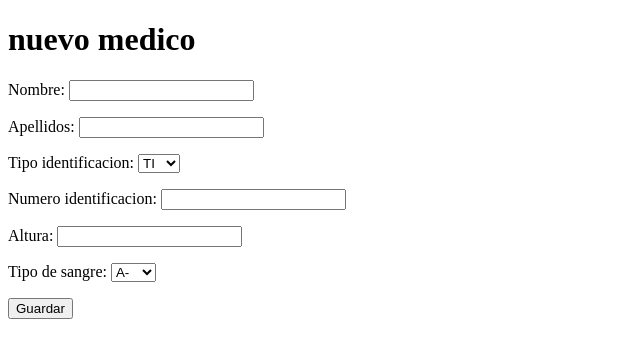
After one commit to MiguelCastro0905/citas_2826502, a Flask app: page /pacientes/create in a window 1280 px wide. The commit adds this page. Shown: the top 358 px of the page, without its empty margins (0-640 px from the left). Run offline with Flask 3, Linux system fonts and the light colour scheme.

Commit message:
formulario2.0

```diff
--- a/app/routes.py
+++ b/app/routes.py
@@ -22,6 +22,20 @@ def get_all_consultorios():
     consultorios = Consultorio.query.all()
     return render_template("consultorios.html" , consultorios=consultorios)
 
+@app.route("/consultorios/create", methods = ['GET','POST'])
+def create_consultorio():
+    if(request.method == 'GET'):
+        nc = []
+        return render_template("consultorio_form.html",
+                               numero = nc)
+
+    elif(request.method == 'POST'):
+
+            new_consultorio = Consultorio(numero = request.form ["nc"])
+            db.session.add(new_consultorio)
+            db.session.commit()
+            return "consultorio registrado"
+
 
 #crear ruta para traer el medico por id()
 @app.route("/medicos/<int:id>")
@@ -41,11 +55,41 @@ def get_paciente_by_id(id):
     return render_template("paciente.html",
                             pac = paciente)
 
+@app.route("/pacientes/create", methods = ['GET' , 'POST'] )
+def create_paciente():
+
+    if(request.method == 'GET'):
+        tipo_sangre = [
+            "A-",
+            "B+",
+            "O+",
+            "AB-"
+        ]
+        return render_template("paciente_form.html",
+                                tipo_sangre = tipo_sangre)
+
+    elif(request.method == 'POST'):
+            #cuando se presiona 'guardar'
+            #crear un objeto de tipo medico
+            new_paciente = Paciente(nombre = request.form["nombre"],
+                                apellidos = request.form["apellidos"],
+                                tipo_identificacion = request.form["ti"],
+                                numero_identificacion = request.form["ni"],
+                                altura = request.form["al"],
+                                tipo_sangre = request.form["ts"]
+                                )
+            #añadirlo a la sesion sqlalchemy
+            db.session.add(new_paciente)
+            db.session.commit()
+            return "paciente registrado"
+
 
 #ruta de consultorio
-#@app.route("/consultorios/<int:id>")
-#def get_consultorio_by_id(id):
-    #Consultorio =
+@app.route("/consultorios/<int:id>")
+def get_consultorio_by_id(id):
+    consultorio = Consultorio.query.get(id)
+    return render_template("consultorio.html",
+                            con = consultorio)
 
 
 #crear una ruta para crear nuevo medico
--- /dev/null
+++ b/app/templates/paciente_form.html
@@ -0,0 +1,43 @@
+<!DOCTYPE html>
+<html lang="en">
+<head>
+    <meta charset="UTF-8">
+    <meta name="viewport" content="width=, initial-scale=1.0">
+    <title>Document</title>
+</head>
+<body>
+
+    <h1> nuevo medico </h1>
+    <form method= "post" action="">
+        <p>Nombre: <input type="text"  name="nombre"  /> </p>
+        <p>Apellidos: <input type="text"  name="apellidos"  /></p>
+        <p>Tipo identificacion:
+            <select name="ti" >
+                    <option>TI</option>
+                    <option>CC</option>
+            </select>
+        </p>
+        <p> Numero identificacion:
+            <input type="text" name="ni" />
+        </p>
+        <p> Altura:
+            <input type="text" name="al" />
+
+        </p>
+        <p>
+            Tipo de sangre:
+            <select name="ts">
+                {%for tipo_sangre in tipo_sangre %}
+                    <option> {{ tipo_sangre }}</option>
+                {% endfor %}
+            </select>
+        </p>
+        <button type="submit">
+            Guardar
+        </button>
+
+
+
+    </form>
+</body>
+</html>
--- a/app/templates/pacientes.html
+++ b/app/templates/pacientes.html
@@ -22,9 +22,9 @@
         <tbody>
             {%for paciente in pacientes %}
                 <tr>
-                    <td>{{ paciente.nombre }}</td>
-                    <td>{{  paciente.apellidos}}</td>
-                    <td>{{ paciente.tipo_identificacion}}</td>
+                    <td>{{paciente.nombre }}</td>
+                    <td>{{paciente.apellidos}}</td>
+                    <td>{{paciente.tipo_identificacion}}</td>
                     <td>{{paciente.numero_identificacion}}</td>
                     <td>{{paciente.altura}}</td>
                     <td>{{paciente.tipo_sangre}}</td>
```
Also changed, not shown: app/templates/consultorio_form.html (added, +22 -0 lines), app/database.db, app/templates/medico.html (line endings or trailing spaces).
